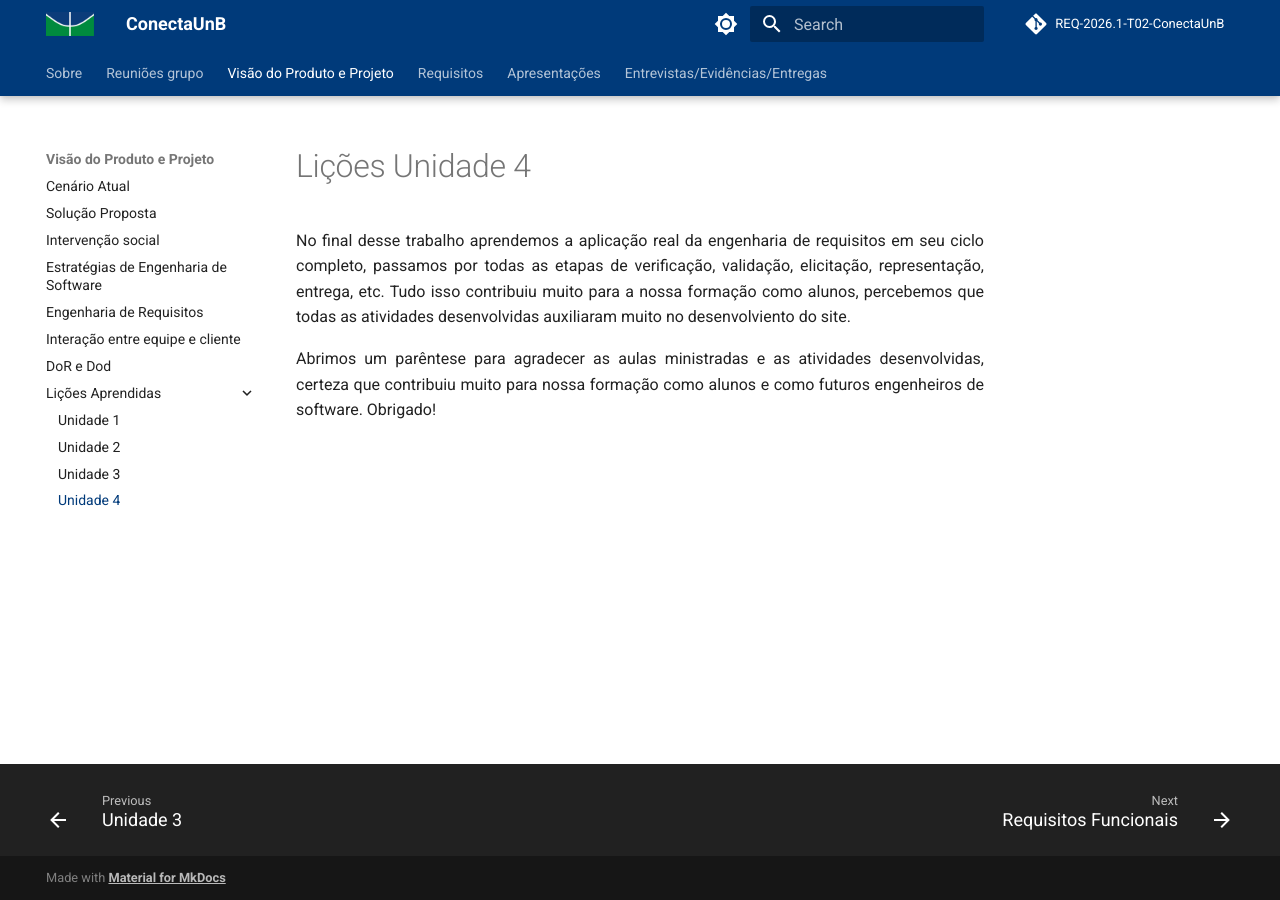
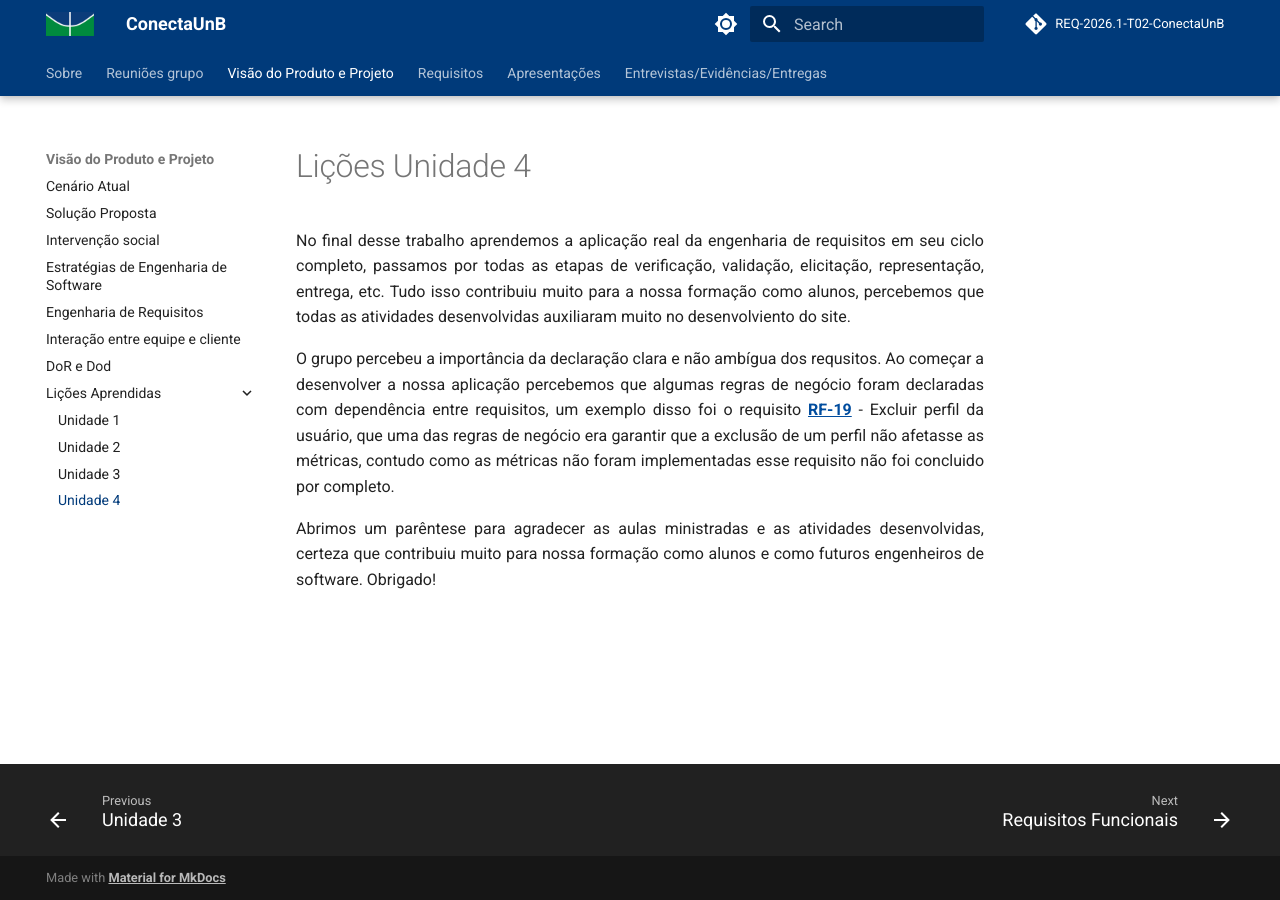
Before and after one commit to mdsreq-fga-unb/REQ-2026.1-T02-ConectaUnB, an MkDocs documentation site: the page built from docs/visaoDeProdutoProjeto/licoes/unidade4.md, in a window 1280 px wide. Built offline with MkDocs 1.6.1 and Material for MkDocs 9.7.7, drawn with Linux system fonts in a browser that asks for light colours; comment, search, counter and statistics services are not loaded.

```diff
--- a/docs/visaoDeProdutoProjeto/licoes/unidade4.md
+++ b/docs/visaoDeProdutoProjeto/licoes/unidade4.md
@@ -2,4 +2,7 @@
 
 No final desse trabalho aprendemos a aplicação real da engenharia de requisitos em seu ciclo completo, passamos por todas as etapas de verificação, validação, elicitação, representação, entrega, etc. Tudo isso contribuiu muito para a nossa formação como alunos, percebemos que todas as atividades desenvolvidas auxiliaram muito no desenvolviento do site.
 
+O grupo percebeu a importância da declaração clara e não ambígua dos requsitos. Ao começar a desenvolver a nossa aplicação percebemos que algumas regras de negócio foram declaradas com dependência entre requisitos, um exemplo disso foi o requisito
+[**RF-19**](RFuncionais/RF_19.md)  - Excluir perfil da usuário, que uma das regras de negócio era garantir que a exclusão de um perfil não afetasse as métricas, contudo como as métricas não foram implementadas esse requisito não foi concluido por completo.
+
 Abrimos um parêntese para agradecer as aulas ministradas e as atividades desenvolvidas, certeza que contribuiu muito para nossa formação como alunos e como futuros engenheiros de software. Obrigado!
```
Also changed, not shown: docs/RFuncionais/escopo/RF_16.1.md (+1 -1 lines), docs/RFuncionais/escopo/RF_16.2.md (+1 -1 lines), docs/RFuncionais/escopo/RF_16.3.md (+1 -1 lines).
